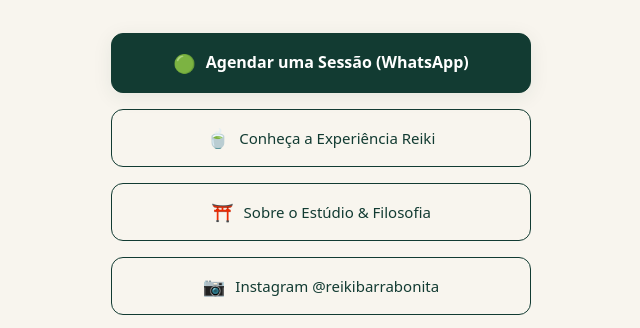
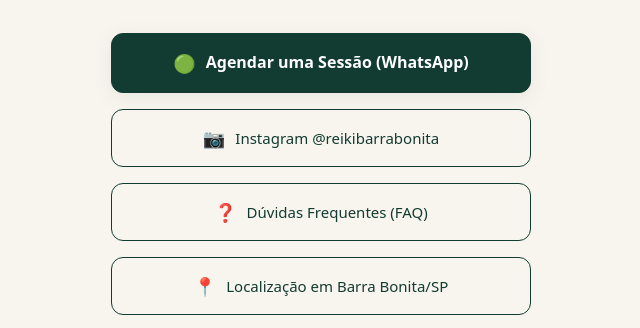
Before and after one commit to pachicodes/link-reiki, a plain HTML site: page index.html in a window 1280 px wide. Shown: the part 363-691 px from the top of the page, without its empty margins (319-959 px from the left). Drawn offline with nearby package versions, Linux system fonts and the light colour scheme.

Commit message:
Update placeholders and configuration for WhatsApp contact

```diff
--- a/index.html
+++ b/index.html
@@ -66,27 +66,6 @@
             <span class="link-icon" aria-hidden="true">🟢</span>
             Agendar uma Sessão (WhatsApp)
           </a>
-
-          <a
-            class="link-button"
-            data-link="experiencia"
-            href="#"
-            aria-label="Conheça a experiência Reiki"
-          >
-            <span class="link-icon" aria-hidden="true">🍵</span>
-            Conheça a Experiência Reiki
-          </a>
-
-          <a
-            class="link-button"
-            data-link="sobre"
-            href="#"
-            aria-label="Sobre o estúdio e filosofia"
-          >
-            <span class="link-icon" aria-hidden="true">⛩️</span>
-            Sobre o Estúdio &amp; Filosofia
-          </a>
-
           <a
             class="link-button"
             data-link="instagram"
--- a/js/config.js
+++ b/js/config.js
@@ -1,5 +1,5 @@
 const SITE_CONFIG = {
-  whatsapp: "55XXXXXXXXXXX",
+  whatsapp: "5514920045160",
   whatsappMessage: "Olá! Gostaria de agendar uma sessão de Reiki.",
   instagram: "https://instagram.com/reikibarrabonita",
   links: {
```
Also changed, not shown: 2 other files.
